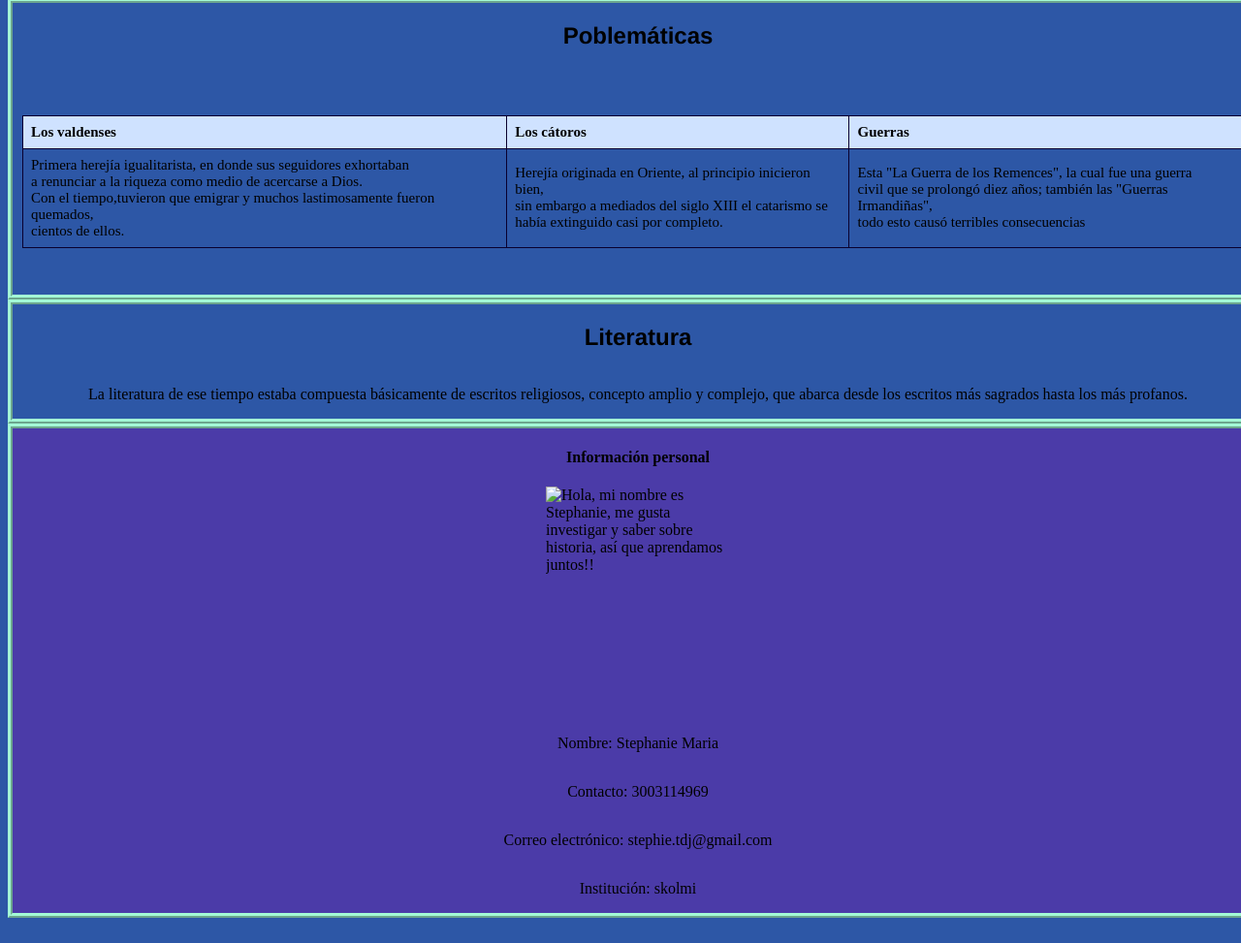
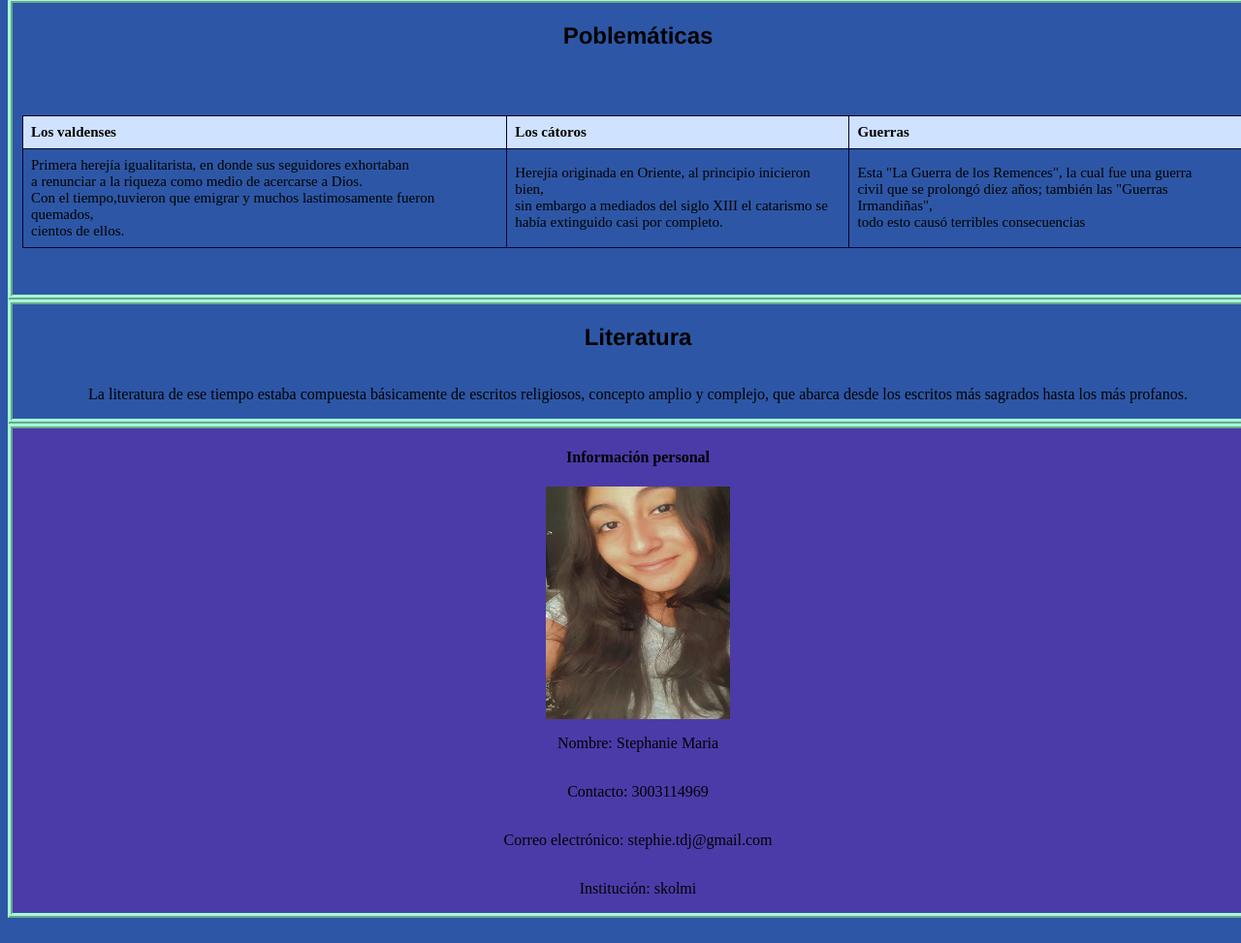
Before and after one commit to StephyMariaB/epocamedieval3, a plain HTML site: page index.html in a window 1280 px wide. Shown: the part 505-1478 px from the top of the page at 97% size. Drawn offline with Linux system fonts and the light colour scheme.

Commit message:
Update index.html

```diff
--- a/index.html
+++ b/index.html
@@ -70,7 +70,7 @@
 
         <footer>
         <h4>Información personal</h4>
-        <img src="imagenes/imagen1.jpg" alt="Hola, mi nombre es Stephanie, me gusta investigar y saber sobre historia,
+        <img src="imagen1.jpg" alt="Hola, mi nombre es Stephanie, me gusta investigar y saber sobre historia,
         así que aprendamos juntos!!"
         width="190" height="240" />
         <p>Nombre: Stephanie Maria<br></p>
```
